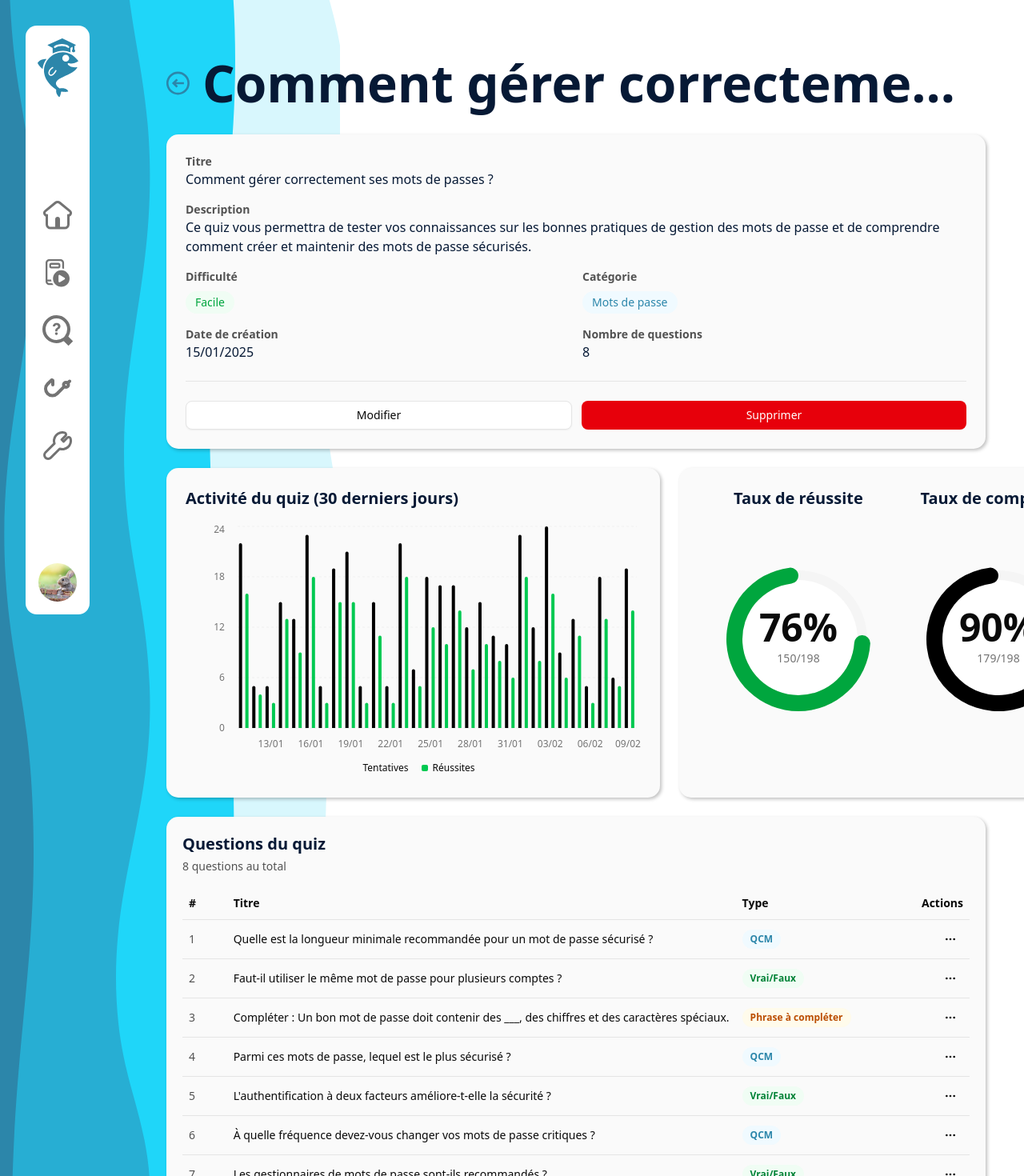
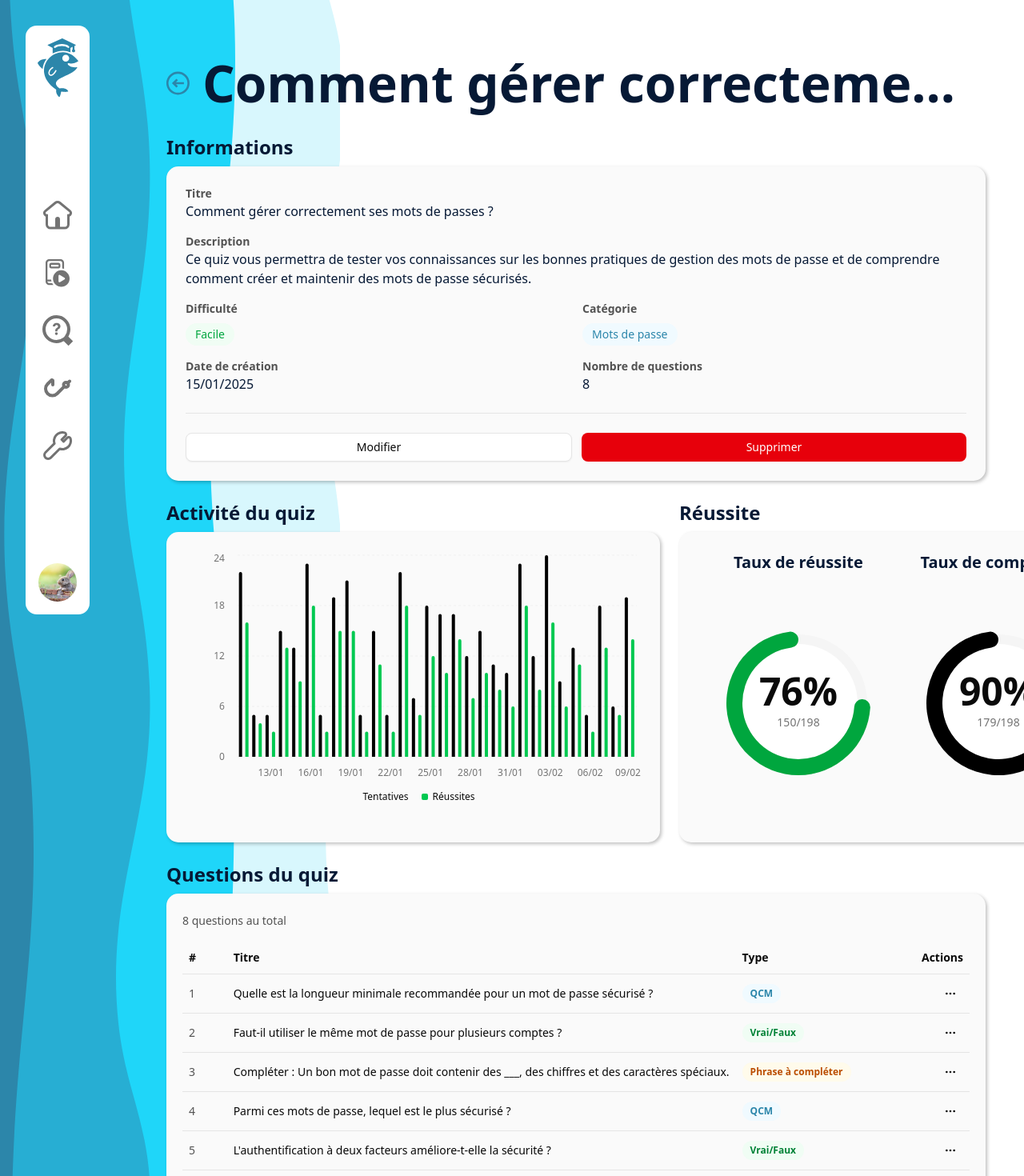
Before and after one commit to SHAfoin/learn-and-phish, a Next.js app: page /app/admin/training/quiz/1 in a window 1280 px wide. Shown: the top 1470 px of the page at 80% size. Built offline with nearby package versions, Linux system fonts and the light colour scheme.

Commit message:
feat(admin): enhance quiz page layout and improve component structure

```diff
--- a/app/app/admin/training/quiz/[id]/QuestionsTable.tsx
+++ b/app/app/admin/training/quiz/[id]/QuestionsTable.tsx
@@ -61,9 +61,6 @@ export default function QuestionsTable({ questions }: QuestionsTableProps) {
     <>
       <div className="bg-neutral-50 rounded-[15px] shadow-[2px_2px_4px_0px_rgba(0,0,0,0.25)] overflow-hidden p-5">
         <div className="mb-4">
-          <h3 className="text-xl font-bold text-ocean-950">
-            Questions du quiz
-          </h3>
           <p className="text-sm text-neutral-600 mt-1">
             {questions.length} question{questions.length > 1 ? "s" : ""} au
             total
--- a/app/app/admin/training/quiz/[id]/QuizActivityChart.tsx
+++ b/app/app/admin/training/quiz/[id]/QuizActivityChart.tsx
@@ -30,11 +30,7 @@ export default function QuizActivityChart({ data }: QuizActivityChartProps) {
   const hasData = data.length > 0;
 
   return (
-    <div className="bg-neutral-50 rounded-[15px] shadow-[2px_2px_4px_0px_rgba(0,0,0,0.25)] p-6">
-      <h3 className="text-xl font-bold text-ocean-950 mb-4">
-        Activité du quiz (30 derniers jours)
-      </h3>
-
+    <div className="bg-neutral-50 rounded-[15px] shadow-[2px_2px_4px_0px_rgba(0,0,0,0.25)] p-6 h-full">
       {hasData ? (
         <ChartContainer config={chartConfig} className="h-80 w-full">
           <BarChart accessibilityLayer data={data}>
--- a/app/app/admin/training/quiz/[id]/page.tsx
+++ b/app/app/admin/training/quiz/[id]/page.tsx
@@ -49,20 +49,32 @@ export default async function Page({ params }: PageProps) {
       {/* Main Content */}
       <div className="flex flex-col gap-6 w-full">
         {/* Quiz Info Card */}
-        <QuizInfoCard quiz={quiz} />
+        <div className="flex flex-col gap-2">
+          <h2 className="text-2xl text-ocean-950 font-bold">Informations</h2>
+          <QuizInfoCard quiz={quiz} />
+        </div>
 
         {/* Activity Chart and Stats Charts in flex row */}
         <div className="flex gap-6 w-full">
-          <div className="flex-1">
+          <div className="flex flex-col flex-1 gap-2">
+            <h2 className="text-2xl text-ocean-950 font-bold">
+              Activité du quiz
+            </h2>
             <QuizActivityChart data={stats.attemptsOverTime} />
           </div>
-          <div className="flex-1">
+          <div className="flex flex-col flex-1 gap-2">
+            <h2 className="text-2xl text-ocean-950 font-bold">Réussite</h2>
             <QuizStatsRadialCharts stats={stats} />
           </div>
         </div>
 
         {/* Questions Table */}
-        <QuestionsTable questions={questions} />
+        <div className="flex flex-col flex-1 gap-2">
+          <h2 className="text-2xl text-ocean-950 font-bold">
+            Questions du quiz
+          </h2>
+          <QuestionsTable questions={questions} />
+        </div>
       </div>
     </div>
   );
```
